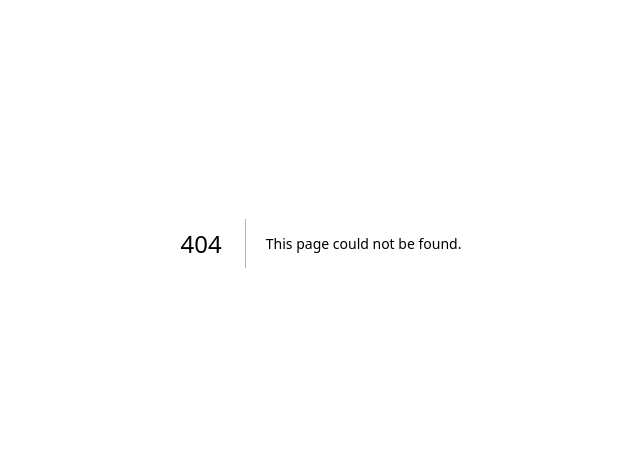
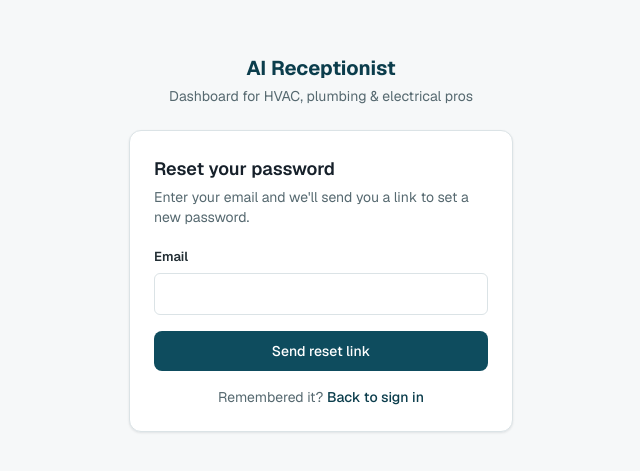
Before and after one commit to sheehanlloyd/trunk, a Next.js app: page /forgot-password in a window 1280 px wide. Before the commit this address had no page. Shown: the part 157-628 px from the top of the page, without its empty margins (319-959 px from the left). Built offline with nearby package versions, Linux system fonts and the light colour scheme; no server answers.

Commit message:
feat: forgot-password flow
Add the request-reset page and a link from sign-in. Uses the existing Supabase auth client; no custom token store.

```diff
--- /dev/null
+++ b/app/(auth)/forgot-password/page.tsx
@@ -0,0 +1,11 @@
+import type { Metadata } from "next";
+
+import { ForgotPasswordForm } from "@/components/auth/ForgotPasswordForm";
+
+export const metadata: Metadata = {
+  title: "Forgot password",
+};
+
+export default function ForgotPasswordPage() {
+  return <ForgotPasswordForm />;
+}
--- a/app/(auth)/login/page.tsx
+++ b/app/(auth)/login/page.tsx
@@ -2,7 +2,7 @@ import type { Metadata } from "next";
 
 import { LoginForm } from "@/components/auth/LoginForm";
 
-export const metadata: Metadata = { title: "Sign in — AI Receptionist" };
+export const metadata: Metadata = { title: "Sign in" };
 
 export default async function LoginPage({
   searchParams,
--- /dev/null
+++ b/components/auth/ForgotPasswordForm.tsx
@@ -0,0 +1,92 @@
+"use client";
+
+import Link from "next/link";
+import { useState, type FormEvent } from "react";
+
+import { Button } from "@/components/shared/Button";
+import { Card } from "@/components/shared/Card";
+import { Field, Input } from "@/components/shared/Input";
+import { createClient } from "@/lib/supabase/client";
+
+/**
+ * Requests a password-reset email. Always shows the same success state
+ * regardless of whether the email has an account (no user enumeration).
+ */
+export function ForgotPasswordForm() {
+  const [email, setEmail] = useState("");
+  const [loading, setLoading] = useState(false);
+  const [sent, setSent] = useState(false);
+
+  async function handleSubmit(e: FormEvent) {
+    e.preventDefault();
+    setLoading(true);
+
+    const supabase = createClient();
+    // Result intentionally ignored: revealing failures would leak which
+    // emails have accounts.
+    await supabase.auth.resetPasswordForEmail(email, {
+      redirectTo: `${window.location.origin}/reset-password`,
+    });
+
+    setLoading(false);
+    setSent(true);
+  }
+
+  if (sent) {
+    return (
+      <Card className="p-6">
+        <h1 className="text-lg font-semibold text-ink-900">
+          Check your email
+        </h1>
+        <p className="mt-1 text-sm text-muted">
+          If that email has an account, a reset link is on the way.
+        </p>
+        <p className="mt-4 text-center text-sm text-muted">
+          <Link
+            href="/login"
+            className="font-medium text-brand-700 hover:underline"
+          >
+            Back to sign in
+          </Link>
+        </p>
+      </Card>
+    );
+  }
+
+  return (
+    <Card className="p-6">
+      <h1 className="text-lg font-semibold text-ink-900">
+        Reset your password
+      </h1>
+      <p className="mt-1 text-sm text-muted">
+        Enter your email and we&apos;ll send you a link to set a new password.
+      </p>
+
+      <form onSubmit={handleSubmit} className="mt-5 space-y-4">
+        <Field label="Email">
+          <Input
+            type="email"
+            required
+            value={email}
+            autoComplete="email"
+            onChange={(e) => setEmail(e.target.value)}
+          />
+        </Field>
+
+        <Button type="submit" fullWidth loading={loading}>
+          Send reset link
+        </Button>
+      </form>
+
+      <p className="mt-4 text-center text-sm text-muted">
+        Remembered it?{" "}
+        <Link
+          href="/login"
+          className="font-medium text-brand-700 hover:underline"
+        >
+          Back to sign in
+        </Link>
+      </p>
+    </Card>
+  );
+}
--- a/components/auth/LoginForm.tsx
+++ b/components/auth/LoginForm.tsx
@@ -38,7 +38,7 @@ export function LoginForm({ redirectTo }: { redirectTo: string }) {
 
   return (
     <Card className="p-6">
-      <h1 className="text-lg font-semibold text-slate-900">Sign in</h1>
+      <h1 className="text-lg font-semibold text-ink-900">Sign in</h1>
       <p className="mt-1 text-sm text-muted">
         Welcome back. Enter your credentials to continue.
       </p>
@@ -58,6 +58,15 @@ export function LoginForm({ redirectTo }: { redirectTo: string }) {
           autoComplete="current-password"
           onChange={setPassword}
         />
+
+        <div className="flex justify-end">
+          <Link
+            href="/forgot-password"
+            className="text-sm text-brand-600 hover:underline"
+          >
+            Forgot password?
+          </Link>
+        </div>
 
         {error ? (
           <p className="rounded-lg bg-red-50 px-3 py-2 text-sm text-red-700">
@@ -98,7 +107,7 @@ function Field({
 }) {
   return (
     <label className="block">
-      <span className="mb-1 block text-sm font-medium text-slate-700">
+      <span className="mb-1 block text-sm font-medium text-ink-700">
         {label}
       </span>
       <input
@@ -107,7 +116,7 @@ function Field({
         value={value}
         autoComplete={autoComplete}
         onChange={(e) => onChange(e.target.value)}
-        className="w-full rounded-lg border border-border bg-white px-3 py-2 text-sm text-slate-900 outline-none focus:border-brand-500 focus:ring-2 focus:ring-brand-100"
+        className="w-full rounded-lg border border-border bg-white px-3 py-2 text-sm text-ink-900 outline-none focus:border-brand-500 focus:ring-2 focus:ring-brand-100"
       />
     </label>
   );
```
